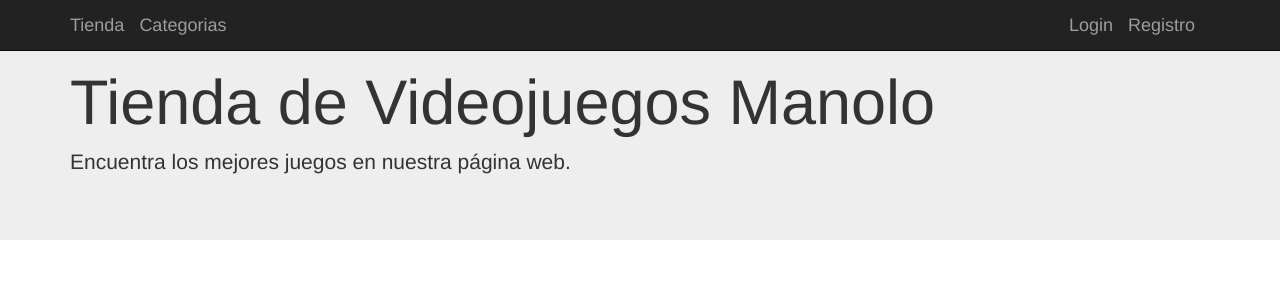
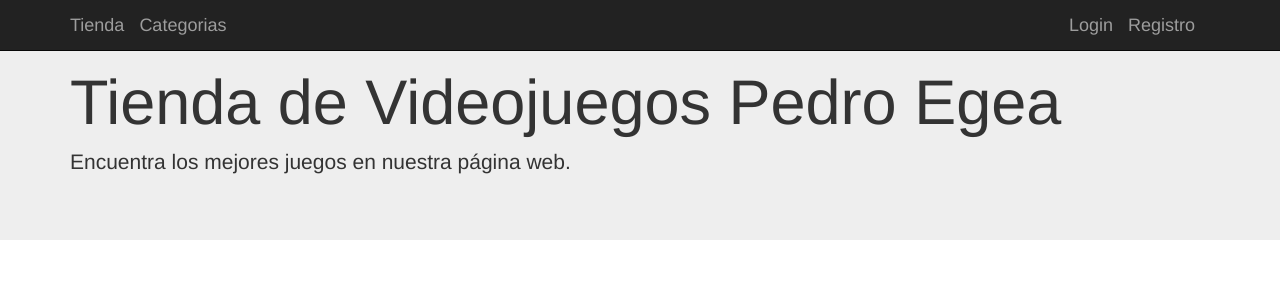
Before and after one commit to pederysky/TiendaFlask-CI-CD, a Python web app: template flask_tienda/aplicacion/templates/inicio.html in a window 1280 px wide. Shown: the top 289 px of the page. Run offline with Jinja, Linux system fonts and the light colour scheme; the template is opened without the code that fills it, so the values that code supplies are empty; some libraries are stand-ins or nearby versions.

Commit message:
Modificación de templates

```diff
--- a/flask_tienda/aplicacion/templates/base.html
+++ b/flask_tienda/aplicacion/templates/base.html
@@ -31,7 +31,7 @@
     <!-- Main jumbotron for a primary marketing message or call to action -->
     <div class="jumbotron">
       <div class="container">
-        <h1>Tienda de Videojuegos Manolo</h1>
+        <h1>Tienda de Videojuegos Pedro Egea</h1>
         <p>Encuentra los mejores juegos en nuestra página web. </p>
 
       </div>
--- a/flask_tienda/aplicacion/templates/inicio.html
+++ b/flask_tienda/aplicacion/templates/inicio.html
@@ -1,5 +1,5 @@
 {% extends "base.html" %}
-{% block title %}Tienda de Videojuegos Manolo{% endblock %}
+{% block title %}Tienda de Videojuegos Pedro{% endblock %}
 {% block contenido %}
 <div class="container">
   <div class="row">
```
